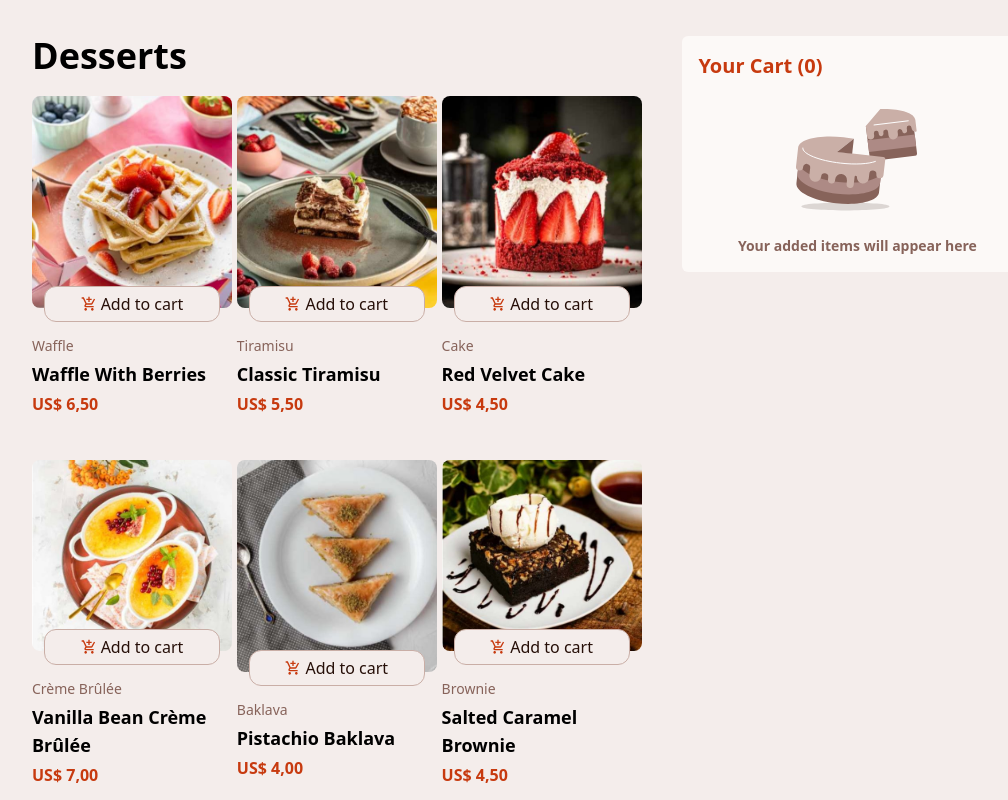
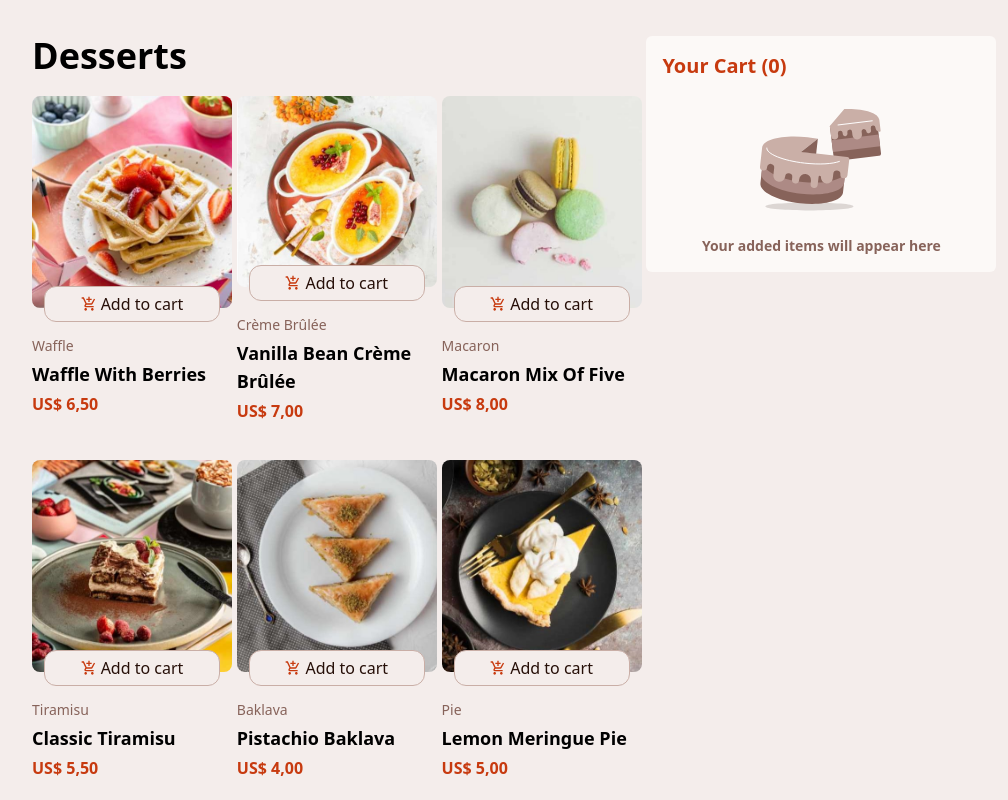
Before and after one commit to developer-luizcarlos/product-list, a Next.js app: page / in a window 1280 px wide. Shown: the whole page, without its empty margins (96-1104 px from the left). Built offline with nearby package versions, Linux system fonts and the light colour scheme.

Commit message:
fix: change grid positions

```diff
--- a/src/app/globals.css
+++ b/src/app/globals.css
@@ -14,7 +14,6 @@ html {
 .grid-templeate {
   display: grid;
   grid-template-columns: 60% 40%;
-  grid-template-rows: 3;
 }
 
 .item-selected-border {
--- a/src/app/page.tsx
+++ b/src/app/page.tsx
@@ -35,10 +35,10 @@ export default function Home() {
   return (
     <div className="w-full h-full">
       <Container>
-        <main className="grid-templeate gap-9">
+        <main className="grid-templeate gap-0">
           <section className="w-100%">
             <h1 className="text-4xl font-bold mb-5">Desserts</h1>
-            <div className="columns-3 gap-0">
+            <div className="grid grid-cols-3 gap-0">
               {products.map((product) => {
                 return <Card
                   key={product.name}
```
